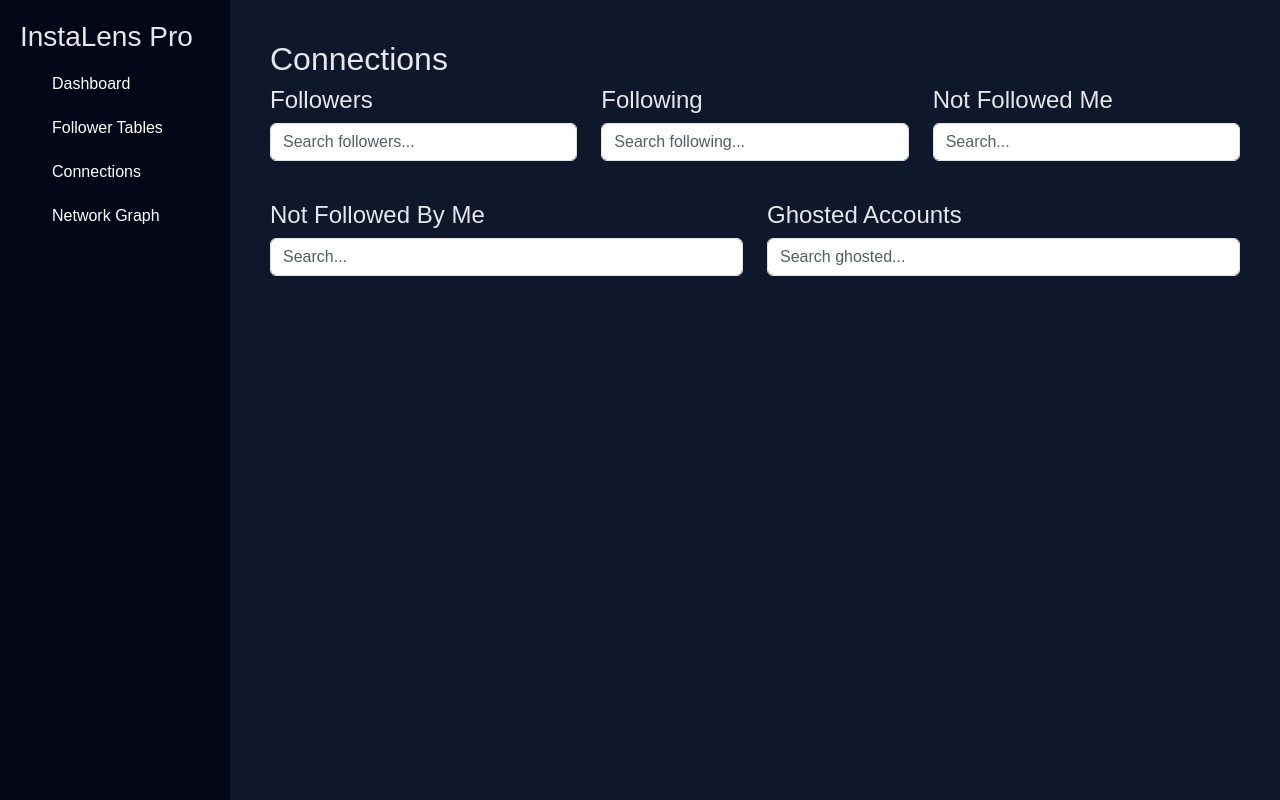
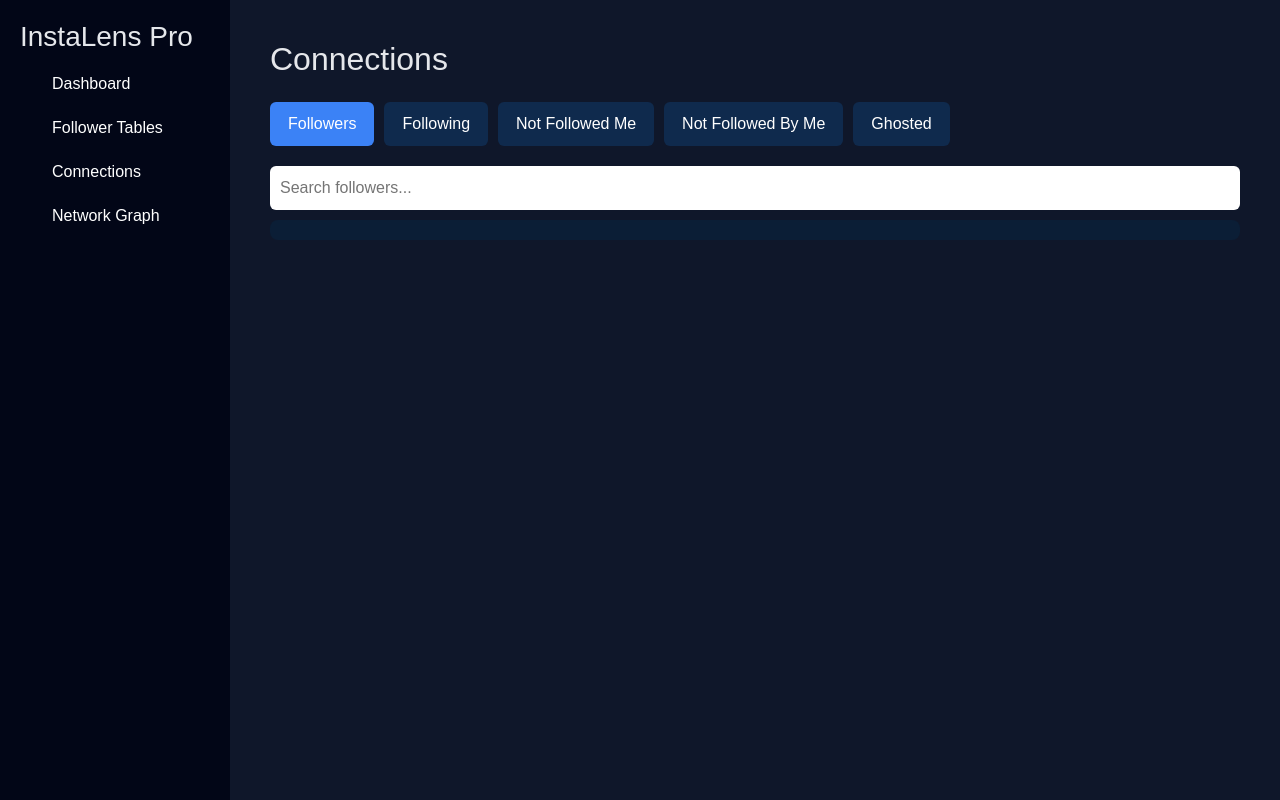
Before and after one commit to STYPZY/instalens-pro-ai-dashboard, a Flask app: page /connections in a window 1280 px wide. Run offline with Flask 3, Linux system fonts and the light colour scheme; some libraries are stand-ins or nearby versions.

Commit message:
Updated code

```diff
--- a/app.py
+++ b/app.py
@@ -1,32 +1,52 @@
-from flask import Flask, render_template, request
+from flask import Flask, render_template, request, session
 from parser.zip_reader import read_instagram_zip
 from parser.connections_parser import parse_connections
 from analytics.relationship_analysis import relationship_stats
 from analytics.ghost_analysis import ghost_followers
 from analytics.ranking_analysis import follower_ranking
 
+import uuid
+
 app = Flask(__name__)
+app.secret_key = "instalens_secret_key"
 
-# Default safe dashboard
-dashboard = {
-    "relationship": {
-        "not_following_back_list": [],
-        "fans_list": []
-    },
-    "ghosts": [],
-    "ranking": [],
-    "followers": [],
-    "following": []
-}
+# store dashboards for multiple users
+user_dashboards = {}
+
+def empty_dashboard():
+    return {
+        "relationship": {
+            "not_following_back_list": [],
+            "fans_list": []
+        },
+        "ghosts": [],
+        "ranking": [],
+        "followers": [],
+        "following": []
+    }
+
+
+def get_dashboard():
+    uid = session.get("uid")
+    if uid and uid in user_dashboards:
+        return user_dashboards[uid]
+    return empty_dashboard()
+
 
 @app.route("/", methods=["GET","POST"])
 def dashboard_page():
-    global dashboard
+
+    if "uid" not in session:
+        session["uid"] = str(uuid.uuid4())
+
+    uid = session["uid"]
 
     if request.method == "POST":
+
         file = request.files.get("file")
 
         if file:
+
             raw = read_instagram_zip(file)
             data = parse_connections(raw)
 
@@ -42,23 +62,30 @@
                 "following": data.get("following", [])
             }
 
+            user_dashboards[uid] = dashboard
+
+    dashboard = get_dashboard()
+
     return render_template("dashboard.html", dashboard=dashboard)
 
 
 @app.route("/tables")
 def tables():
+    dashboard = get_dashboard()
     return render_template("tables.html", dashboard=dashboard)
 
 
 @app.route("/network")
 def network():
+    dashboard = get_dashboard()
     return render_template("network.html", dashboard=dashboard)
 
 
 @app.route("/connections")
 def connections():
+    dashboard = get_dashboard()
     return render_template("connections.html", dashboard=dashboard)
 
 
 if __name__ == "__main__":
-    app.run(debug=True)
+    app.run(host="0.0.0.0", port=5000, debug=True)
--- a/templates/connections.html
+++ b/templates/connections.html
@@ -2,108 +2,155 @@
 
 {% block content %}
 
-<h2>Connections</h2>
+<h2 class="mb-4">Connections</h2>
 
-<div class="row">
+<div class="tabs">
 
-<div class="col-md-4">
-<h4>Followers</h4>
+<button class="tab active" onclick="openTab(event,'followers')">Followers</button>
+<button class="tab" onclick="openTab(event,'following')">Following</button>
+<button class="tab" onclick="openTab(event,'notme')">Not Followed Me</button>
+<button class="tab" onclick="openTab(event,'fans')">Not Followed By Me</button>
+<button class="tab" onclick="openTab(event,'ghosts')">Ghosted</button>
 
-<input type="text" id="followersSearch" placeholder="Search followers..." class="form-control mb-2">
-
-<ul id="followersList">
-{% for f in dashboard.followers | default([]) %}
-<li>{{ f }}</li>
-{% endfor %}
-</ul>
 </div>
 
 
-<div class="col-md-4">
-<h4>Following</h4>
+<div class="tabcontent active" id="followers">
 
-<input type="text" id="followingSearch" placeholder="Search following..." class="form-control mb-2">
+<input class="searchbar" id="followersSearch" placeholder="Search followers...">
 
-<ul id="followingList">
-{% for f in dashboard.following | default([]) %}
-<li>{{ f }}</li>
+<div class="data-box">
+{% for f in dashboard.followers %}
+<div class="row-item">{{f}}</div>
 {% endfor %}
-</ul>
-</div>
-
-
-<div class="col-md-4">
-<h4>Not Followed Me</h4>
-
-<input type="text" id="notFollowedMeSearch" placeholder="Search..." class="form-control mb-2">
-
-<ul id="notFollowedMeList">
-{% if dashboard.relationship %}
-    {% for f in dashboard.relationship.not_following_back_list | default([]) %}
-    <li>{{ f }}</li>
-    {% endfor %}
-{% endif %}
-</ul>
 </div>
 
 </div>
 
 
-<div class="row mt-4">
+<div class="tabcontent" id="following">
 
-<div class="col-md-6">
-<h4>Not Followed By Me</h4>
+<input class="searchbar" id="followingSearch" placeholder="Search following...">
 
-<input type="text" id="fansSearch" placeholder="Search..." class="form-control mb-2">
-
-<ul id="fansList">
-{% if dashboard.relationship %}
-    {% for f in dashboard.relationship.fans_list | default([]) %}
-    <li>{{ f }}</li>
-    {% endfor %}
-{% endif %}
-</ul>
-</div>
-
-
-<div class="col-md-6">
-<h4>Ghosted Accounts</h4>
-
-<input type="text" id="ghostSearch" placeholder="Search ghosted..." class="form-control mb-2">
-
-<ul id="ghostList">
-{% for g in dashboard.ghosts | default([]) %}
-<li>{{ g }}</li>
+<div class="data-box">
+{% for f in dashboard.following %}
+<div class="row-item">{{f}}</div>
 {% endfor %}
-</ul>
 </div>
 
 </div>
 
 
+<div class="tabcontent" id="notme">
+
+<input class="searchbar" id="notFollowedMeSearch" placeholder="Search...">
+
+<div class="data-box">
+{% for f in dashboard.relationship.not_following_back_list %}
+<div class="row-item">{{f}}</div>
+{% endfor %}
+</div>
+
+</div>
+
+
+<div class="tabcontent" id="fans">
+
+<input class="searchbar" id="fansSearch" placeholder="Search...">
+
+<div class="data-box">
+{% for f in dashboard.relationship.fans_list %}
+<div class="row-item">{{f}}</div>
+{% endfor %}
+</div>
+
+</div>
+
+
+<div class="tabcontent" id="ghosts">
+
+<input class="searchbar" id="ghostSearch" placeholder="Search ghosted...">
+
+<div class="data-box">
+{% for g in dashboard.ghosts %}
+<div class="row-item">{{g}}</div>
+{% endfor %}
+</div>
+
+</div>
+
+
+<style>
+
+.tabs{
+display:flex;
+gap:10px;
+margin-bottom:20px;
+}
+
+.tab{
+background:#0f2a4d;
+border:none;
+padding:10px 18px;
+color:white;
+cursor:pointer;
+border-radius:6px;
+}
+
+.tab.active{
+background:#3b82f6;
+}
+
+.tabcontent{
+display:none;
+}
+
+.tabcontent.active{
+display:block;
+}
+
+.searchbar{
+width:100%;
+padding:10px;
+margin-bottom:10px;
+border-radius:6px;
+border:none;
+}
+
+.data-box{
+background:#0b1e36;
+border-radius:8px;
+max-height:500px;
+overflow-y:auto;
+padding:10px;
+}
+
+.row-item{
+padding:10px;
+border-bottom:1px solid rgba(255,255,255,0.08);
+}
+
+.row-item:hover{
+background:#132d50;
+}
+
+</style>
+
+
 <script>
 
-function filterList(inputId, listId) {
+function openTab(evt,tabName){
 
-let input = document.getElementById(inputId);
-let filter = input.value.toLowerCase();
-let items = document.getElementById(listId).getElementsByTagName("li");
+let tabcontent=document.querySelectorAll(".tabcontent")
+let tabs=document.querySelectorAll(".tab")
 
-for (let i = 0; i < items.length; i++) {
+tabcontent.forEach(c=>c.classList.remove("active"))
+tabs.forEach(t=>t.classList.remove("active"))
 
-let txt = items[i].textContent || items[i].innerText;
-
-items[i].style.display = txt.toLowerCase().includes(filter) ? "" : "none";
+document.getElementById(tabName).classList.add("active")
+evt.currentTarget.classList.add("active")
 
 }
-
-}
-
-document.getElementById("followersSearch").onkeyup = () => filterList("followersSearch","followersList");
-document.getElementById("followingSearch").onkeyup = () => filterList("followingSearch","followingList");
-document.getElementById("notFollowedMeSearch").onkeyup = () => filterList("notFollowedMeSearch","notFollowedMeList");
-document.getElementById("fansSearch").onkeyup = () => filterList("fansSearch","fansList");
-document.getElementById("ghostSearch").onkeyup = () => filterList("ghostSearch","ghostList");
 
 </script>
 
```
